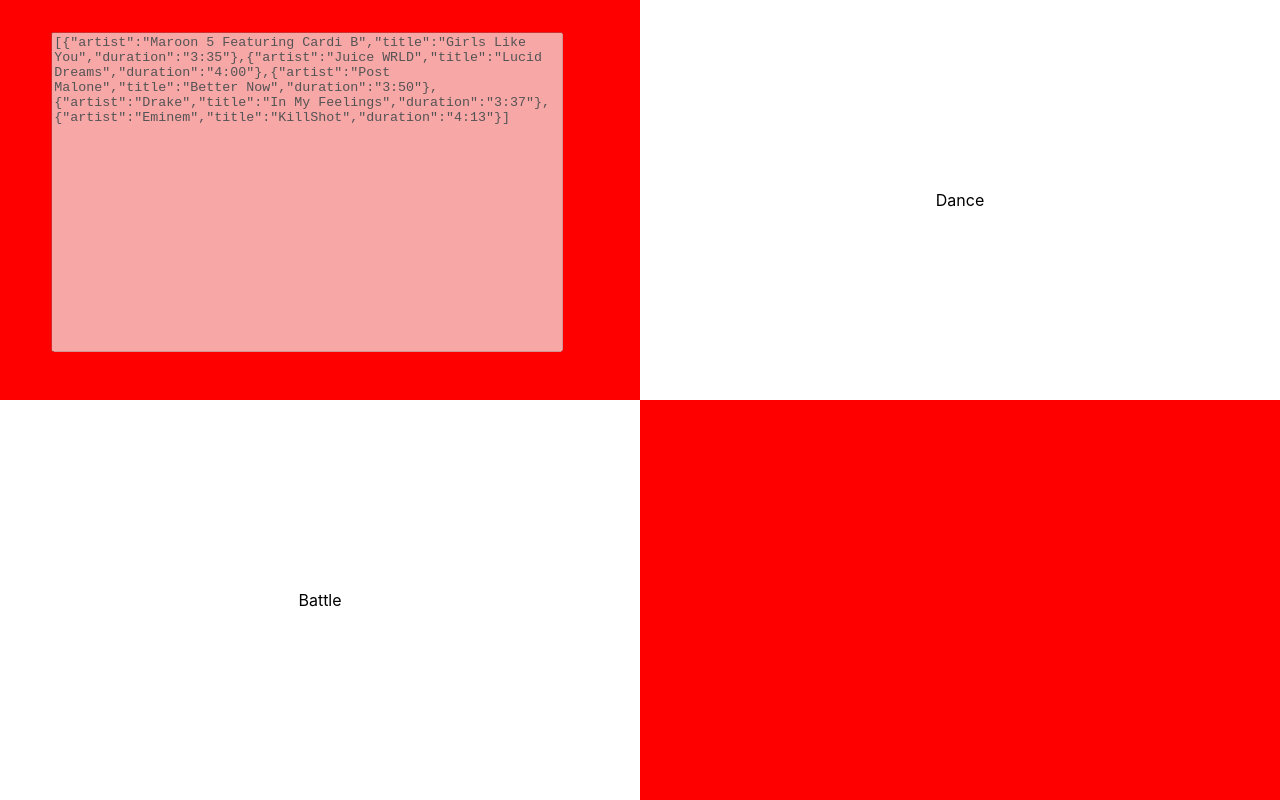
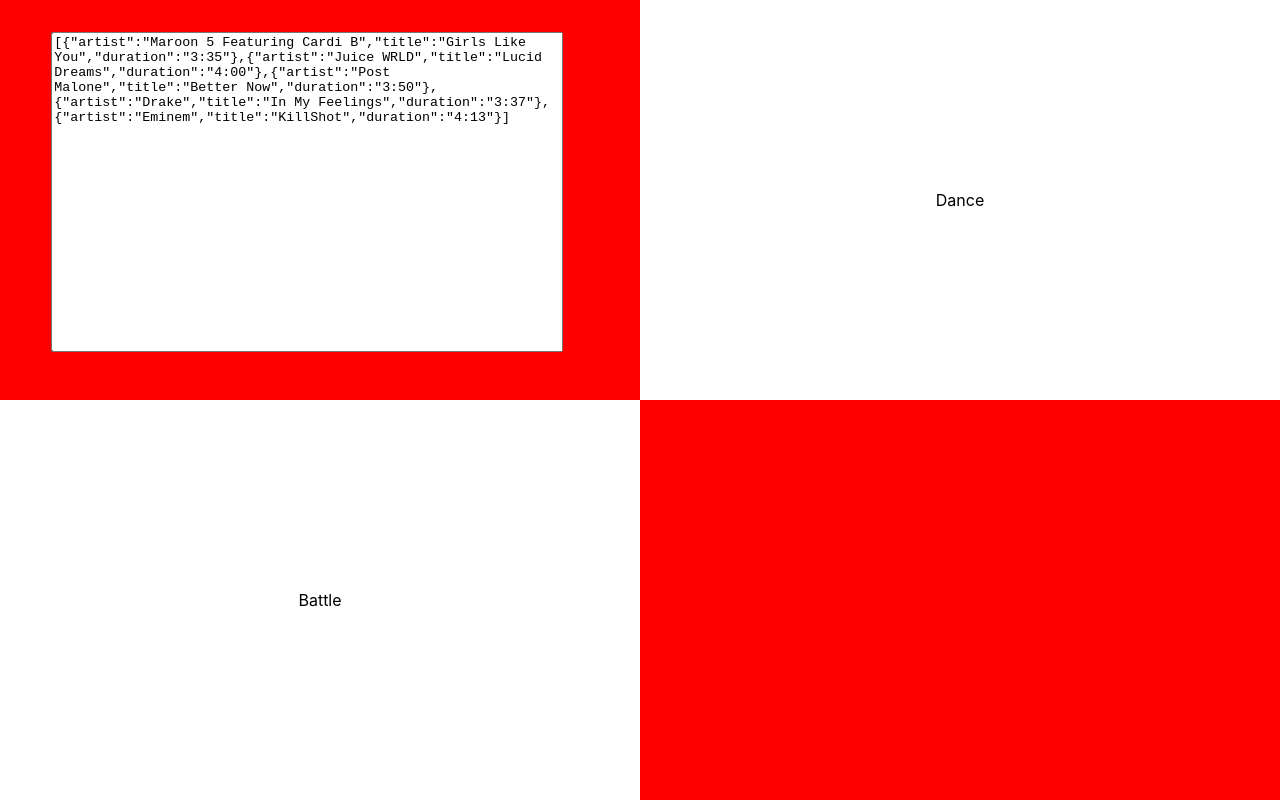
Before and after one commit to richart14/dancebattle, a React (Create React App) app: page / in a window 1280 px wide. Built offline with nearby package versions, Linux system fonts and the light colour scheme.

Commit message:
song input now taking in values and saving to state as a string

```diff
--- a/src/App.js
+++ b/src/App.js
@@ -7,7 +7,7 @@
     super()
 
     this.state = {
-      songs: [
+      songs: JSON.stringify([
         {
           artist: "Maroon 5 Featuring Cardi B",
           title: "Girls Like You",
@@ -33,18 +33,17 @@
           title: "KillShot",
           duration:"4:13"
         }
-      ],
+      ]),
     }
   }
 
-  handleSongs(songArray) {
-    // this.setState({songs: songArray})
-    console.log(songArray)
+  handleSongs(songString) {
+    this.setState({songs: songString})
   }
   render() {
     return (
       <div className="App">
-        <div className="top left red"><SongInput handleSongs={this.handleSongs} songs={this.state.songs}/></div>
+        <div className="top left red"><SongInput handleSongs={(songString) => this.handleSongs(songString)} songs={this.state.songs}/></div>
         <div className="top right words"><span>Dance</span></div>
         <div className="bottom left words"><span>Battle</span></div>
         <div className="bottom right red"></div>
--- /dev/null
+++ b/src/searchSongs.js
@@ -0,0 +1 @@
+import React from 'react';
--- a/src/songInput.js
+++ b/src/songInput.js
@@ -1,10 +1,17 @@
 import React from 'react';
 
-const handleSongs = (e) => {
 
-}
 const songInput = props => {
-  return <textarea className='songInput' onChange={e => props.handleSongs(e.target.value)} value={JSON.stringify(props.songs)} disabled/>
+  const handleChange = (e) => {
+    props.handleSongs(e.target.value);
+  }
+  return (
+    <textarea
+      className='songInput'
+      onChange={e => handleChange(e)}
+      value={props.songs}
+    />
+  )
 }
 
 export default songInput;
```
